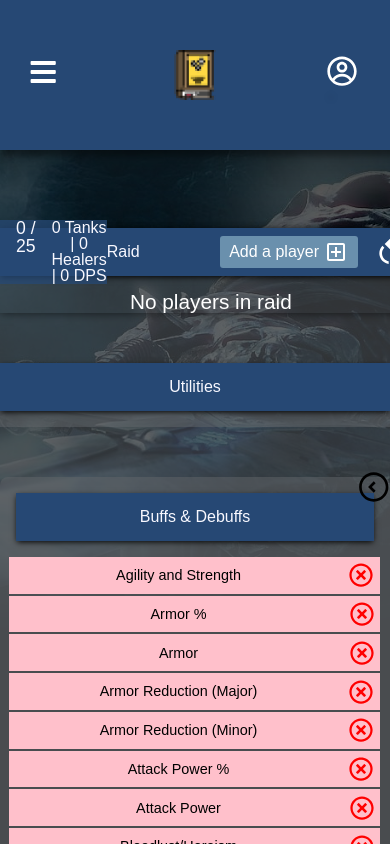
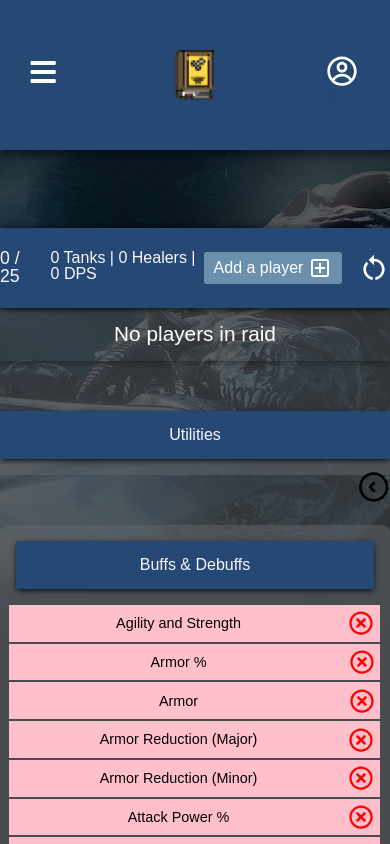
Before and after one commit to MarcusMohns/Codex-Online, a React (Create React App) app: page /raidassembler in a window 390 px wide. Shown: the top 844 px of the page. Built offline with nearby package versions, Linux system fonts and the light colour scheme.

Commit message:
made it better for mobile

```diff
--- a/src/components/styles/RaidAssembler.styled.js
+++ b/src/components/styles/RaidAssembler.styled.js
@@ -148,6 +148,7 @@ export const RaidContainer = styled.section`
   background-color: ${COLORS.primaryTransparent};
   min-width: 100%;
   height: min-content;
+
   margin-bottom: 50px;
   box-shadow: 0 1px 8px rgba(0, 0, 0, 0.5);
   .no-players-text {
@@ -155,6 +156,7 @@ export const RaidContainer = styled.section`
     display: flex;
     color: ${COLORS.lightText};
     font-size: 1.3rem;
+    margin-bottom: 1rem;
   }
   .grid {
     display: grid;
@@ -171,6 +173,12 @@ export const RaidContainer = styled.section`
       margin: auto;
       width: 80%;
       margin-bottom: auto;
+    }
+    .no-players-text {
+      margin: auto;
+      display: flex;
+      color: ${COLORS.lightText};
+      font-size: 1.3rem;
     }
   }
 `;
@@ -452,7 +460,6 @@ export const ContentHeader = styled.div`
   justify-content: space-around;
   height: 3rem;
   width: 100%;
-  text-align: center;
   background-color: ${COLORS.primary};
   color: ${COLORS.offWhite};
   margin-bottom: 1rem;
@@ -462,31 +469,40 @@ export const RaidContentHeader = styled.div`
   display: flex;
   align-items: center;
   justify-content: space-between;
-  height: 3rem;
+  height: 5rem;
   width: 100%;
-  text-align: center;
   background-color: ${COLORS.primary};
   color: ${COLORS.offWhite};
   margin-bottom: 1rem;
   box-shadow: 0 2px 6px -1px black;
-  .raid {
-    margin-right: 5rem;
+  .raid-text {
+    display: none;
+  }
+  .btn-container {
+    display: flex;
+    justify-self: flex-end;
   }
   .raid-status-container {
     display: flex;
-    align-self: center;
-    justify-self: center;
-    background-color: ${COLORS.fadedPrimary};
-
     .raid-count {
       margin-right: 1rem;
-      margin-left: 1rem;
       font-size: 1.1rem;
     }
   }
-  .btn-container {
-    display: flex;
-    margin-right: 1rem;
+
+  @media (min-width: 1200px) {
+    height: 3rem;
+    .raid {
+      margin-right: 5rem;
+    }
+    .raid-status-container {
+      display: flex;
+      .raid-count {
+        margin-right: 1rem;
+        margin-left: 1rem;
+        font-size: 1.1rem;
+      }
+    }
   }
 `;
 
--- a/src/pages/raidassembler.js
+++ b/src/pages/raidassembler.js
@@ -176,7 +176,7 @@ const RaidAssembler = () => {
             <p className="raid-count">{raidCount[0]} / 25 </p>
             {raidCount[1]} Tanks | {raidCount[2]} Healers | {raidCount[3]} DPS
           </div>
-          <p className="raid">Raid</p>
+          <div className="raid-text">Raid</div>
           <div className="btn-container">
             <AddPlayerButton onClick={handleRightMenuToggle}>
               Add a player <AddPlayerIcon />
```
